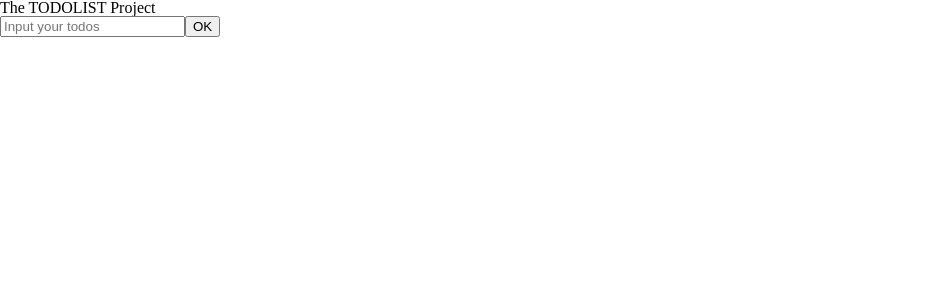
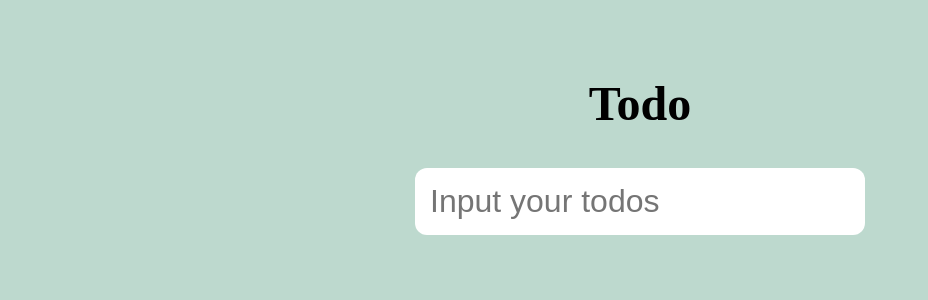
Before and after one commit to YoonKeumJae/MyTodos, a React (Vite) app: page / in a window 1280 px wide. Shown: the top 300 px of the page, without its empty margins (0-928 px from the left). Built offline with nearby package versions, Linux system fonts and the light colour scheme.

Commit message:
[Feat] Style add

```diff
--- a/src/App.jsx
+++ b/src/App.jsx
@@ -1,5 +1,43 @@
 import TodoItem from "./components/TodoItem.jsx";
 import { useState } from "react";
+import styled from "styled-components";
+import { GREEN001 } from "./GlobalStyle.js";
+
+const Wrapper = styled.div`
+  width: 100%;
+  height: 100vh;
+  padding: 0 20%;
+  background-color: ${GREEN001};
+  display: flex;
+  flex-direction: column;
+  align-items: center;
+`;
+
+const Title = styled.h1`
+  font-weight: bold;
+  font-size: 3rem;
+  margin-top: 80px;
+`;
+
+const Input = styled.input`
+  border: none;
+  margin: 40px 0;
+  font-size: 2rem;
+  border-radius: 12px;
+  padding: 15px;
+  &:focus {
+    outline: none;
+  }
+`;
+
+const TodoWrapper = styled.ul`
+  width: 100%;
+  height: 100%;
+  overflow-y: auto;
+  display: flex;
+  flex-direction: column;
+  align-items: center;
+`;
 
 function App() {
   const [todos, setTodos] = useState([]);
@@ -27,13 +65,13 @@ function App() {
   };
 
   return (
-    <>
-      <h1>The TODOLIST Project</h1>
+    <Wrapper>
+      <Title>Todo</Title>
       <form onSubmit={onSubmit}>
-        <input type="text" placeholder="Input your todos" onChange={onChange} />
-        <button type="submit">OK</button>
+        <Input type="text" placeholder="Input your todos" onChange={onChange} />
+        {/* <button type="submit">OK</button> */}
       </form>
-      <ul>
+      <TodoWrapper>
         {todos.map((todoItem) => {
           return (
             <TodoItem
@@ -43,8 +81,8 @@ function App() {
             />
           );
         })}
-      </ul>
-    </>
+      </TodoWrapper>
+    </Wrapper>
   );
 }
 
--- a/src/components/TodoItem.jsx
+++ b/src/components/TodoItem.jsx
@@ -1,4 +1,50 @@
 import { useState } from "react";
+import styled from "styled-components";
+import { BLUE001, BLUE002 } from "../GlobalStyle";
+
+const TodoItemWrapper = styled.li`
+  width: 100%;
+  height: 4rem;
+  margin-bottom: 10px;
+  padding: 1rem;
+  display: flex;
+  flex-direction: row;
+  justify-content: space-between;
+  align-items: center;
+  border: 4px solid ${BLUE002};
+  border-radius: 10px;
+`;
+
+const ItemText = styled.span`
+  font-size: 2rem;
+`;
+
+const ButtonsWrapper = styled.div``;
+
+const DeleteButton = styled.button`
+  padding: 10px;
+  border: 2px solid ${BLUE001};
+  border-radius: 40%;
+  background-color: transparent;
+  margin-right: 10px;
+`;
+
+const EditButton = styled.button`
+  padding: 10px;
+  border: 2px solid ${BLUE001};
+  border-radius: 40%;
+  background-color: transparent;
+`;
+
+const EditInput = styled.input`
+  border: none;
+  margin: 40px 0;
+  font-size: 2rem;
+  border-radius: 12px;
+  &:focus {
+    outline: none;
+  }
+`;
 
 const TodoItem = ({ item, onDelete }) => {
   const [isEdit, setIsEdit] = useState(false);
@@ -29,21 +75,25 @@ const TodoItem = ({ item, onDelete }) => {
   };
 
   return (
-    <li>
+    <TodoItemWrapper>
       {isEdit ? (
         <>
-          <input onChange={onChangeInput} placeholder={item.text} />
-          <button onClick={onClickCancel}>❌</button>
-          <button onClick={onClickDone}>✅</button>
+          <EditInput onChange={onChangeInput} placeholder={item.text} />
+          <ButtonsWrapper>
+            <DeleteButton onClick={onClickCancel}>❌</DeleteButton>
+            <EditButton onClick={onClickDone}>✅</EditButton>
+          </ButtonsWrapper>
         </>
       ) : (
         <>
-          <span>{item.text}</span>
-          <button onClick={() => onDelete(item.id)}>❌</button>
-          <button onClick={onClickEdit}>✏️</button>
+          <ItemText>{item.text}</ItemText>
+          <ButtonsWrapper>
+            <DeleteButton onClick={() => onDelete(item.id)}>❌</DeleteButton>
+            <EditButton onClick={onClickEdit}>✏️</EditButton>
+          </ButtonsWrapper>
         </>
       )}
-    </li>
+    </TodoItemWrapper>
   );
 };
 
```
